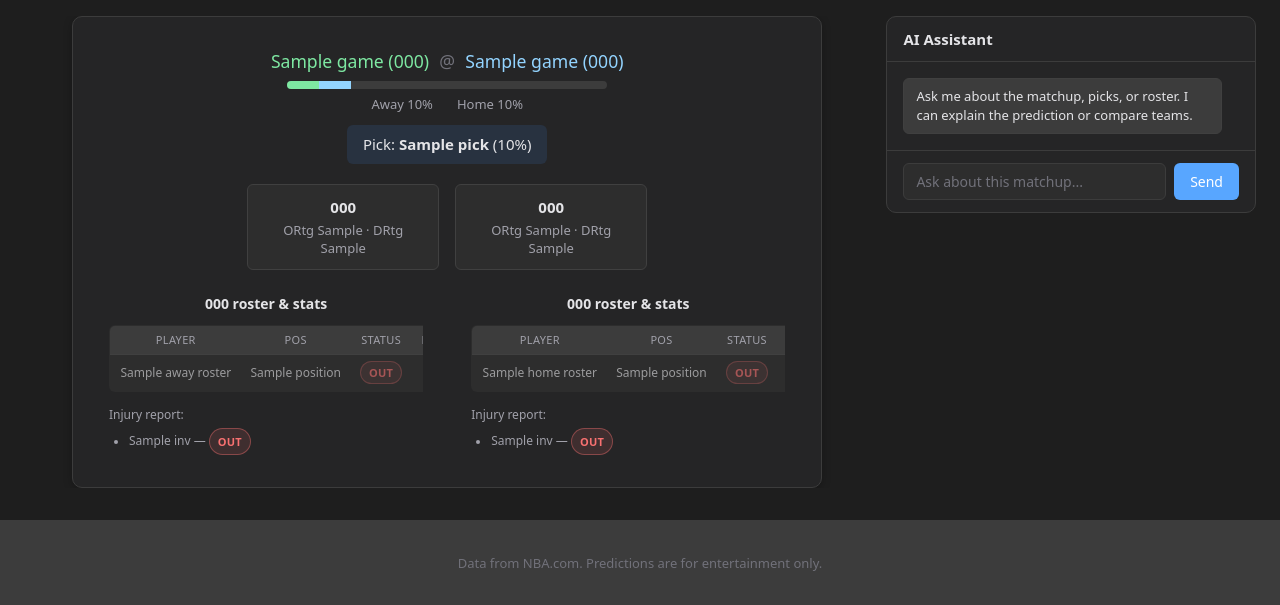
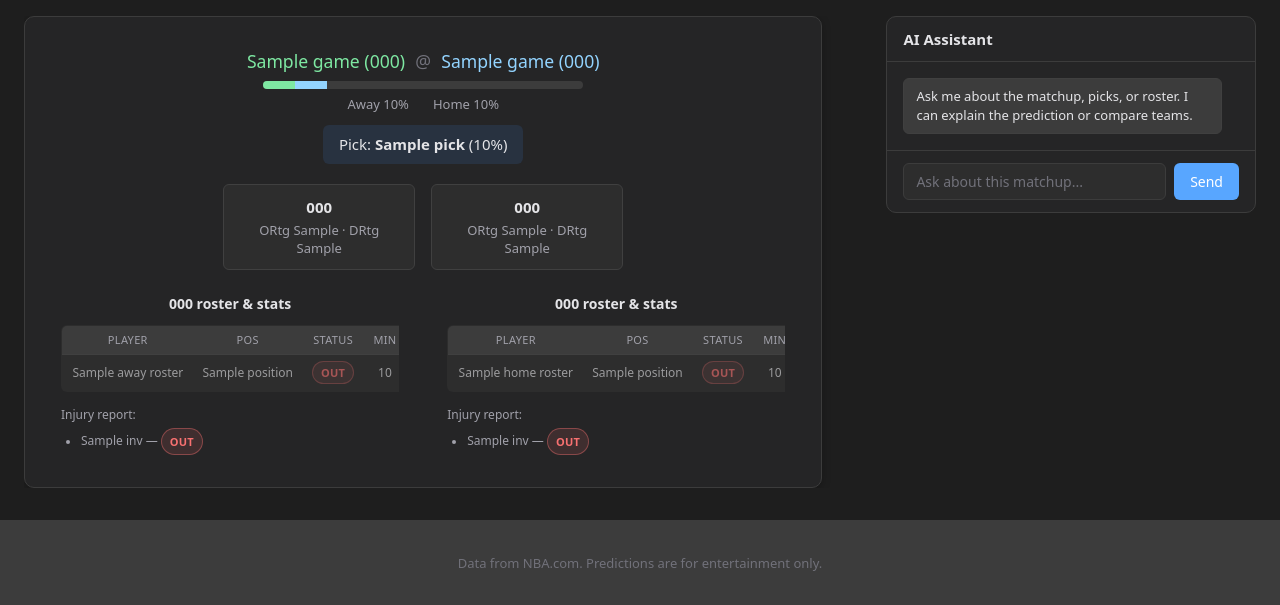
Before and after one commit to Joseph302156/NBA_Matchup_Calculator, a FastAPI app: template app/templates/results.html in a window 1280 px wide. Shown: the part 223-828 px from the top of the page. Run offline with FastAPI, Linux system fonts and the light colour scheme; the template is opened without the code that fills it: most values are stand-ins (such as "Sample title", 1, 10 or a date in 2020).

Commit message:
Update body margin in CSS for improved layout responsiveness
- Changed the margin-left property to use a calculated value for better adaptability across different screen sizes.
- This adjustment enhances the overall layout and ensures consistent spacing in the design.

```diff
--- a/app/static/style.css
+++ b/app/static/style.css
@@ -212,7 +212,7 @@ body {
   border: 1px solid var(--border);
   border-radius: var(--radius-lg);
   padding: 2rem 2.25rem;
-  margin-left: 0.5in;
+  margin-left: max(0, calc(0.5in - 1.5rem));
   margin-right: 0.5in;
   box-shadow: var(--shadow);
   transition: box-shadow 0.2s ease, border-color 0.2s ease;
```
